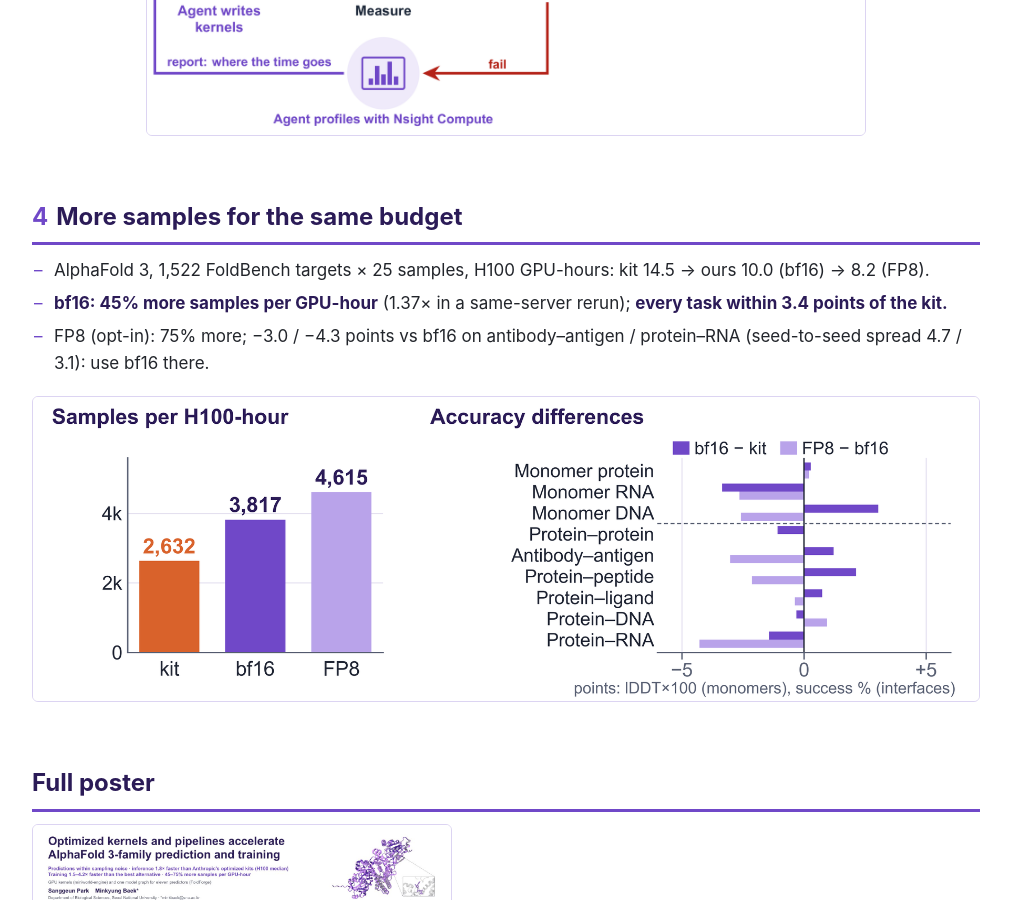
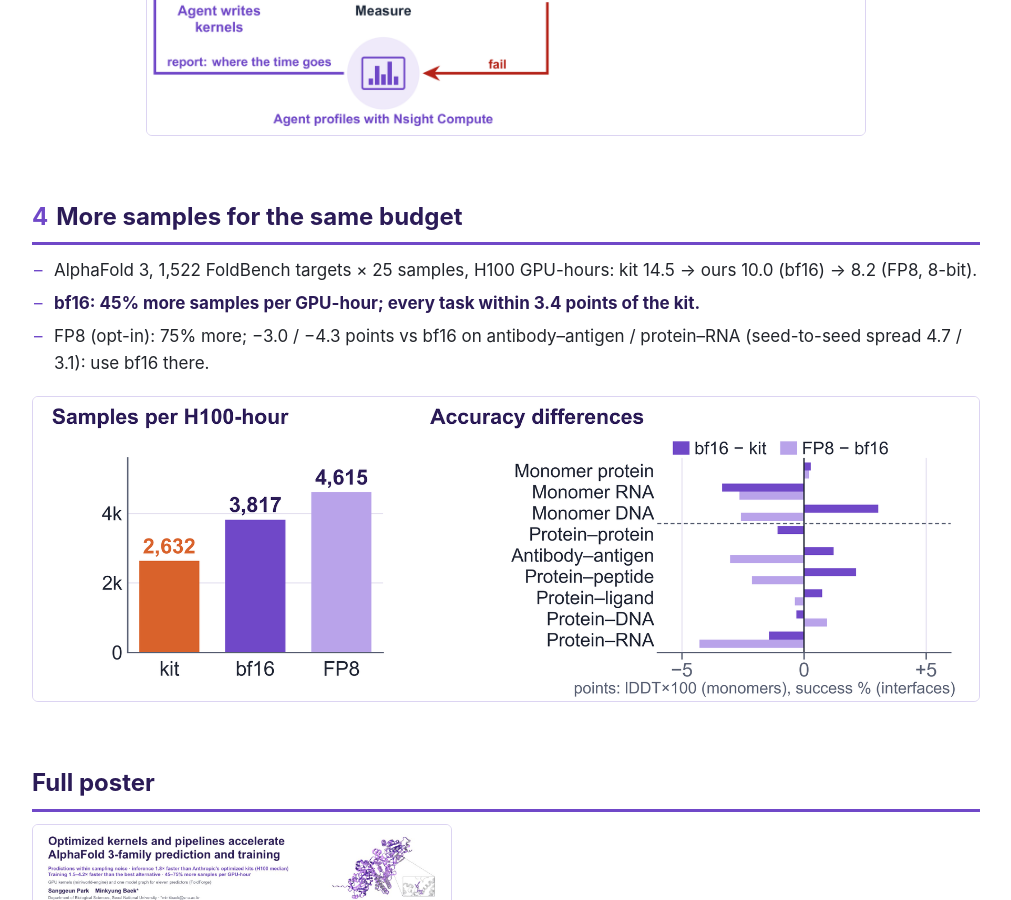
Before and after one commit to SanggeunParrk/SanggeunParrk.github.io, a Jekyll site: the page casp17/index.html, which Jekyll copies as it is, in a window 1280 px wide and 900 px high, scrolled down 3633 px. Shown: the whole window, without its empty margins (134-1145 px from the left). Built offline with Jekyll 4.4.1, drawn with Linux system fonts in a browser that asks for light colours; some of the changed text lies outside the part shown.

Commit message:
casp17: match poster revision (figure titles, number cleanup)
Co-Authored-By: Claude Opus 5.5 <noreply@anthropic.com>

```diff
--- a/casp17/index.html
+++ b/casp17/index.html
@@ -103,7 +103,7 @@
     <h2><span class="n">2</span>Predictions within sampling noise; training loss matches</h2>
     <ul>
       <li>Same seed, same starting noise: <b>median 0.33 Å from the PyTorch sample, against 1.44 Å between two PyTorch samples</b> (1,195 pairs; smaller in every FoldBench<sup>14</sup> task).</li>
-      <li>bf16 kernels vs our PyTorch backend: lDDT, DockQ and lDDT-PLI change by &lt; 0.01.</li>
+      <li>bf16 (16-bit) kernels vs our PyTorch backend: lDDT, DockQ and lDDT-PLI change by &lt; 0.01.</li>
     </ul>
     <figure><img src="img/body_rmsd.png" alt="Median RMSD to the same-seed PyTorch sample against two PyTorch samples, per FoldBench task"></figure>
     <ul>
@@ -125,8 +125,8 @@
   <section>
     <h2><span class="n">4</span>More samples for the same budget</h2>
     <ul>
-      <li>AlphaFold 3, 1,522 FoldBench targets × 25 samples, H100 GPU-hours: kit 14.5 → ours 10.0 (bf16) → 8.2 (FP8).</li>
-      <li><b>bf16: 45% more samples per GPU-hour</b> (1.37× in a same-server rerun); <b>every task within 3.4 points of the kit.</b></li>
+      <li>AlphaFold 3, 1,522 FoldBench targets × 25 samples, H100 GPU-hours: kit 14.5 → ours 10.0 (bf16) → 8.2 (FP8, 8-bit).</li>
+      <li><b>bf16: 45% more samples per GPU-hour; every task within 3.4 points of the kit.</b></li>
       <li>FP8 (opt-in): 75% more; −3.0 / −4.3 points vs bf16 on antibody–antigen / protein–RNA (seed-to-seed spread 4.7 / 3.1): use bf16 there.</li>
     </ul>
     <figure><img src="img/body_foldbench.png" alt="Samples per H100-hour for the kit, bf16 and FP8, and accuracy differences per FoldBench task"></figure>
```
Also changed, not shown: casp17/img/big_inf_D.png, casp17/img/big_train_C.png, casp17/img/poster_preview.jpg, 1 other file.
